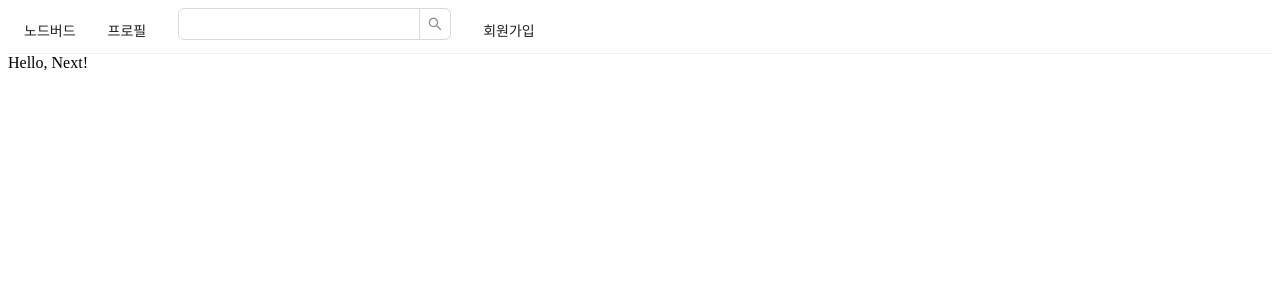
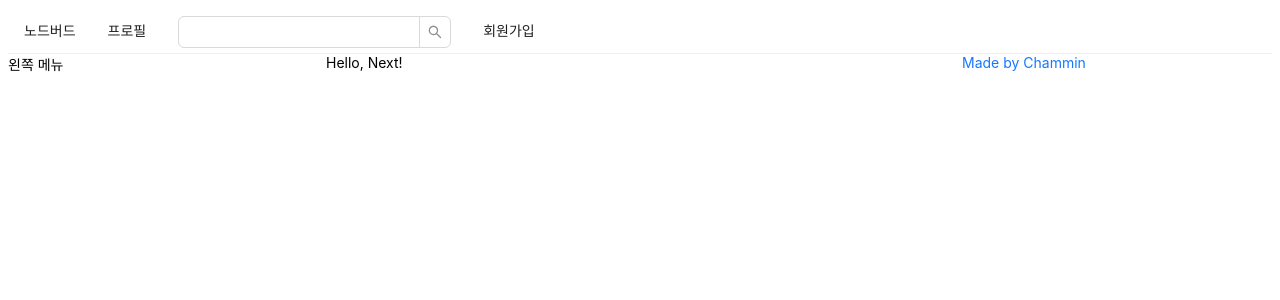
Before and after one commit to cham-min/react-nodebird, a Next.js app: page / in a window 1280 px wide. Shown: the top 300 px of the page. Built offline with nearby package versions, Linux system fonts and the light colour scheme.

Commit message:
:sparkles: Use antd grid

```diff
--- a/components/AppLayout.js
+++ b/components/AppLayout.js
@@ -1,7 +1,7 @@
 import React from "react";
 import PropTypes from "prop-types";
 import Link from "next/link";
-import { Input, Menu } from "antd";
+import { Input, Menu, Row, Col } from "antd";
 
 const AppLayout = ({ children }) => {
   return (
@@ -18,7 +18,7 @@
           </Link>
         </Menu.Item>
         <Menu.Item>
-          <Input.Search />
+          <Input.Search style={{ verticalAlign: "middle" }} />
         </Menu.Item>
         <Menu.Item>
           <Link href="/signup">
@@ -26,7 +26,23 @@
           </Link>
         </Menu.Item>
       </Menu>
-      {children}
+      <Row gutter={8}>
+        <Col xs={24} md={6}>
+          왼쪽 메뉴
+        </Col>
+        <Col xs={24} md={12}>
+          {children}
+        </Col>
+        <Col xs={24} md={6}>
+          <a
+            href="https://hymndev.tistory.com/"
+            target="_blank"
+            rel="noreferrer noopener"
+          >
+            Made by Chammin
+          </a>
+        </Col>
+      </Row>
     </div>
   );
 };
```
